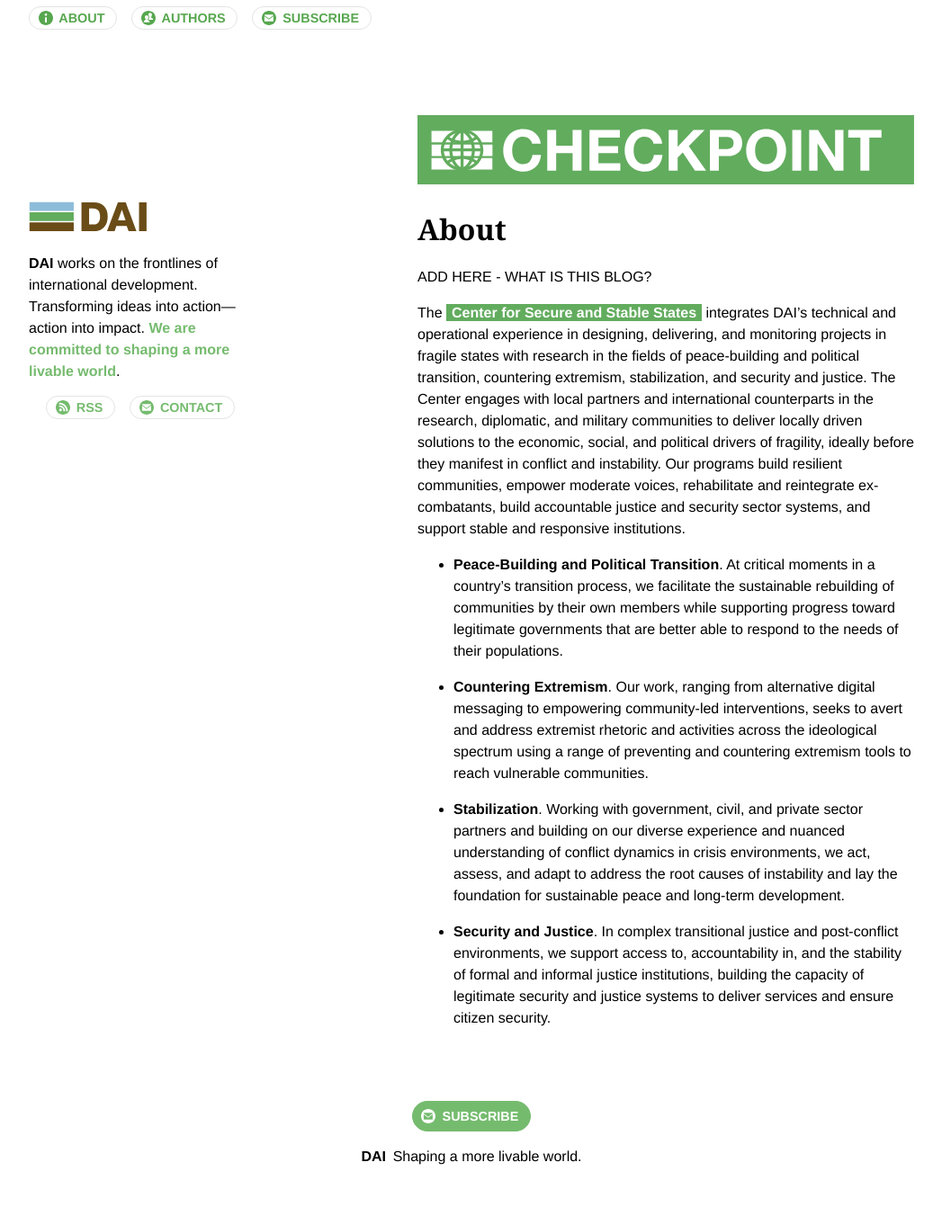
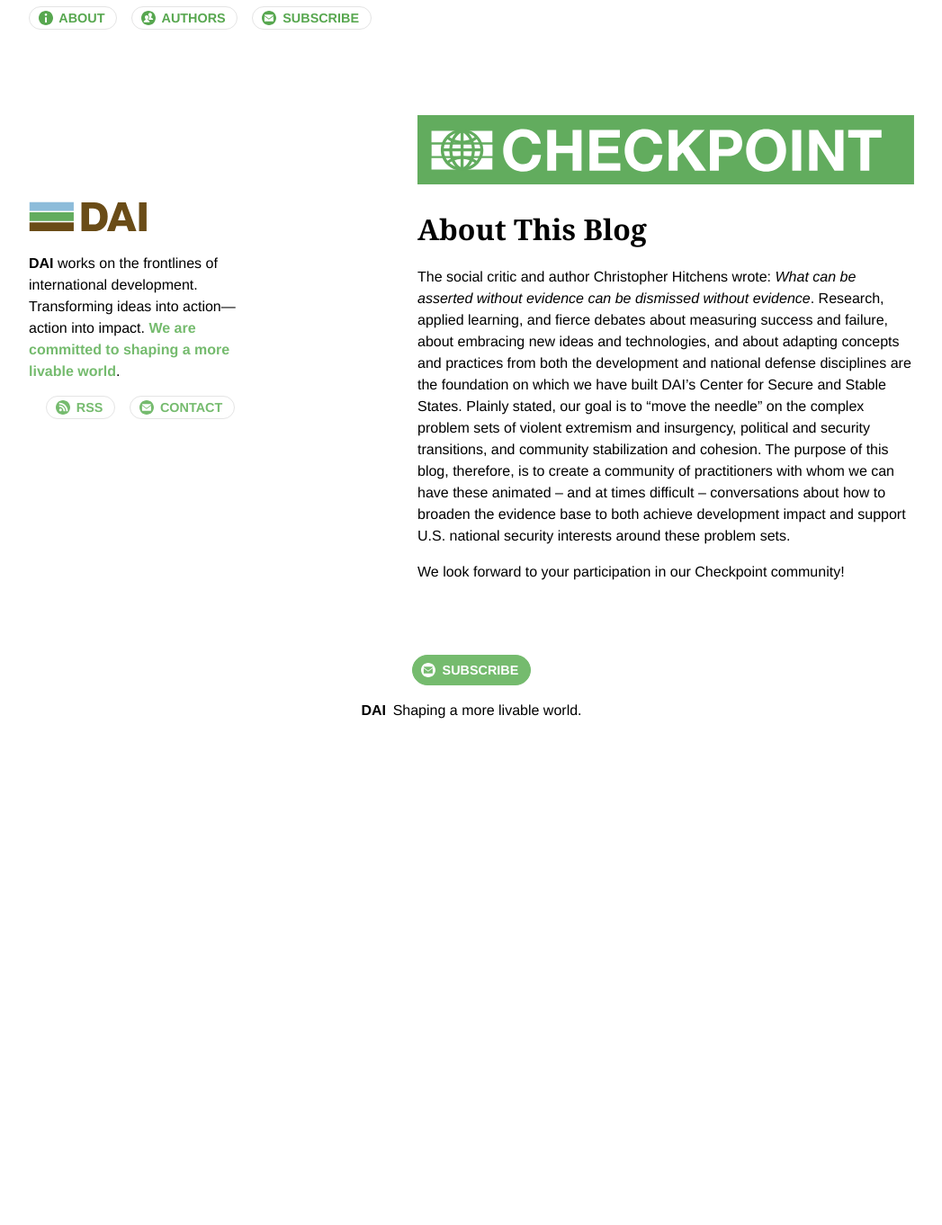
Before and after one commit to BryanSchuetz/CS-, a Jekyll site: the page built from about.md, in a window 1280 px wide. Shown: the whole page at 90% size, without its empty margins (116-1163 px from the left). Built offline with Jekyll 4.4.1, drawn with Linux system fonts in a browser that asks for light colours; after the commit the page ends 900 px from its top, so only the background shows below that.

Commit message:
Updated About

```diff
--- a/about.md
+++ b/about.md
@@ -1,21 +1,9 @@
 ---
-title: About
+title: About This Blog
 permalink: "/about/"
 layout: page
 ---
 
-ADD HERE - WHAT IS THIS BLOG?
+The social critic and author Christopher Hitchens wrote: *What can be asserted without evidence can be dismissed without evidence*. Research, applied learning, and fierce debates about measuring success and failure, about embracing new ideas and technologies, and about adapting concepts and practices from both the development and national defense disciplines are the foundation on which we have built DAI’s Center for Secure and Stable States. Plainly stated, our goal is to “move the needle” on the complex problem sets of violent extremism and insurgency, political and security transitions, and community stabilization and cohesion. The purpose of this blog, therefore, is to create a community of practitioners with whom we can have these animated -- and at times difficult – conversations about how to broaden the evidence base to both achieve development impact and support U.S. national security interests around these problem sets.
 
-The **[Center for Secure and Stable States](https://www.dai.com/our-work/solutions/fragile-states)** integrates DAI’s technical and operational experience in designing, delivering, and monitoring projects in fragile states with research in the fields of peace-building and political transition, countering extremism, stabilization, and security and justice. The Center engages with local partners and international counterparts in the research, diplomatic, and military communities to deliver locally driven solutions to the economic, social, and political drivers of fragility, ideally before they manifest in conflict and instability. Our programs build resilient communities, empower moderate voices, rehabilitate and reintegrate ex-combatants, build accountable justice and security sector systems, and support stable and responsive institutions.
-
-* **Peace-Building and Political Transition**. At critical moments in a country’s transition process, we facilitate the sustainable rebuilding of communities by their own members while supporting progress toward legitimate governments that are better able to respond to the needs of their populations.
-
-* **Countering Extremism**. Our work, ranging from alternative digital
- messaging to empowering community-led interventions, seeks to avert and address extremist rhetoric and activities across the ideological
- spectrum using a range of preventing and countering extremism tools to reach vulnerable communities.
-
-* **Stabilization**. Working with government, civil, and private sector partners and building on our diverse experience and nuanced understanding of conflict dynamics in crisis environments, we act, assess, and adapt to
- address the root causes of instability and lay the foundation for
- sustainable peace and long-term development.
-
-* **Security and Justice**. In complex transitional justice and post-conflict environments, we support access to, accountability in, and the stability of formal and informal justice institutions, building the capacity of legitimate security and justice systems to deliver services and ensure citizen security.
+We look forward to your participation in our Checkpoint community!
```
